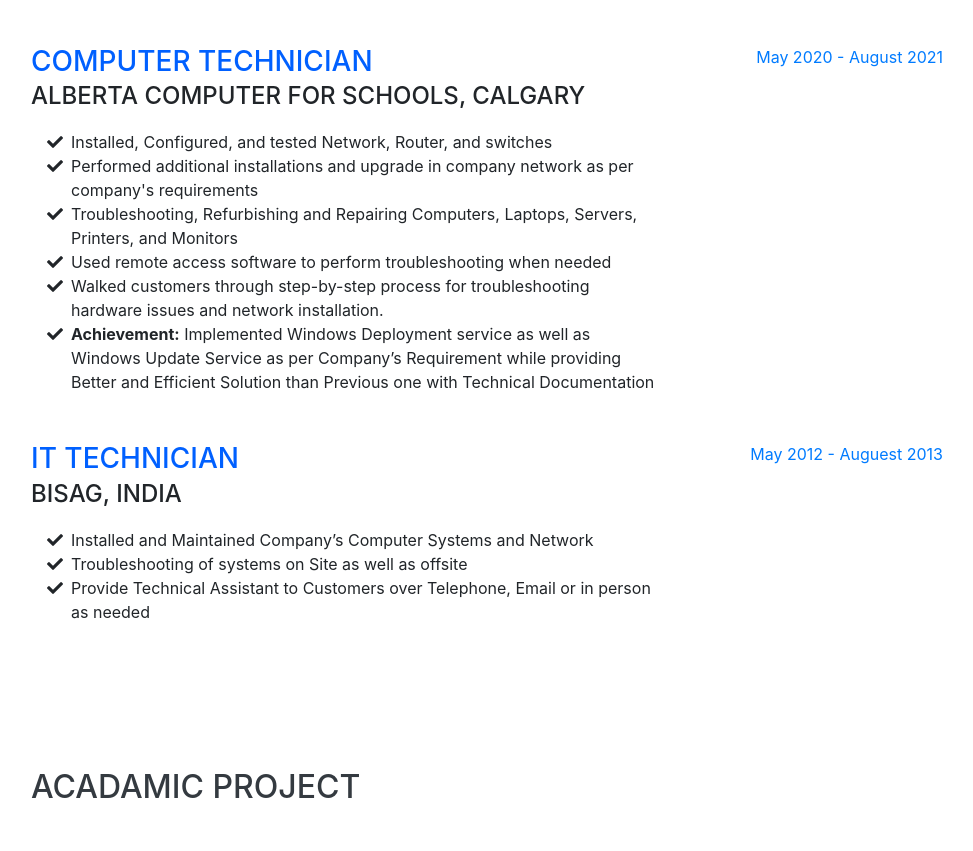
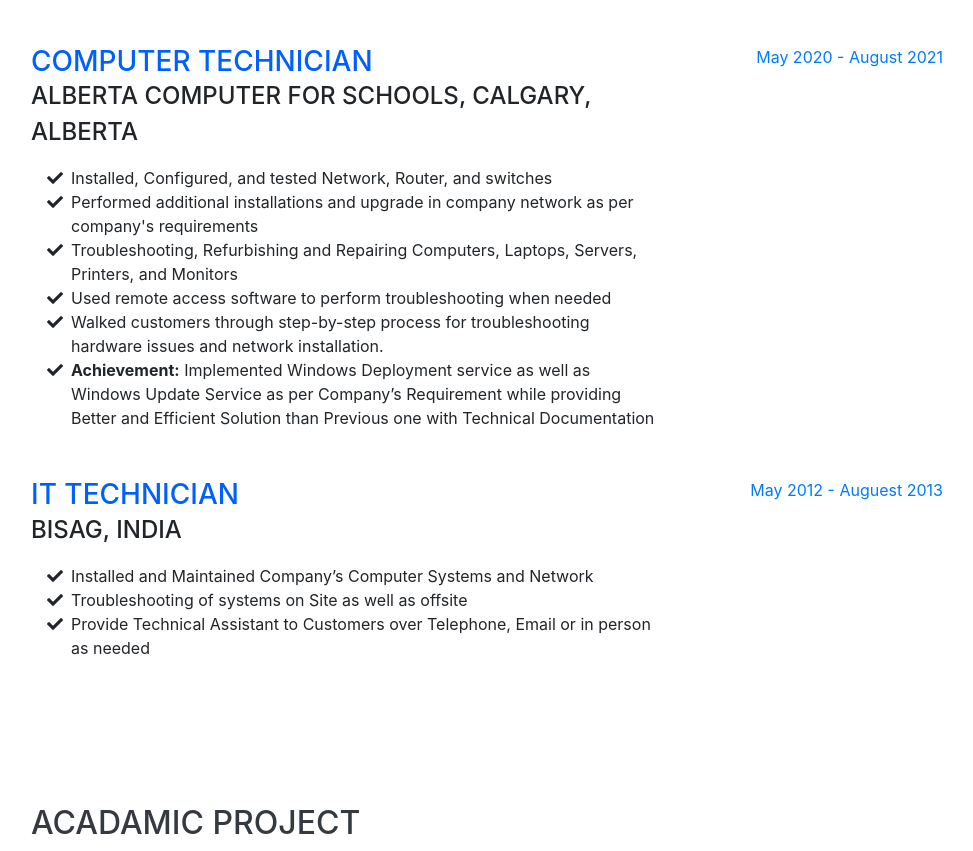
Before and after one commit to ankitpatel710/ankitpatel710.github.io, a website with bundled scripts: page index.html in a window 1280 px wide. Shown: the part 3289-4140 px from the top of the page, without its empty margins (289-1262 px from the left). Built offline with nearby package versions, Linux system fonts and the light colour scheme; a web font is replaced by a local one.

Commit message:
Update index.html

```diff
--- a/index.html
+++ b/index.html
@@ -385,7 +385,7 @@
               <h3 class="mb-0">
                 Computer Technician
               </h3>
-              <div class="subheading mb-3">Alberta Computer for Schools, Calgary</div>
+              <div class="subheading mb-3">Alberta Computer for Schools, Calgary, Alberta</div>
               <ul class="fa-ul mb-0">
             <li>
               <i class="fa-li fa fa-check"></i>
```
